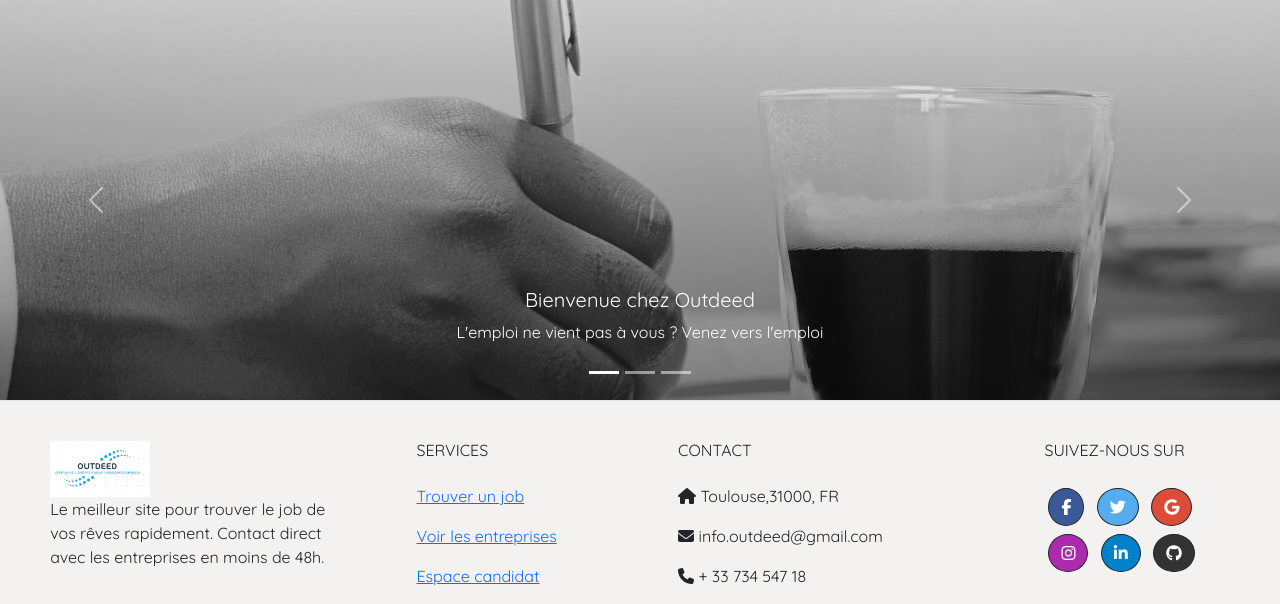
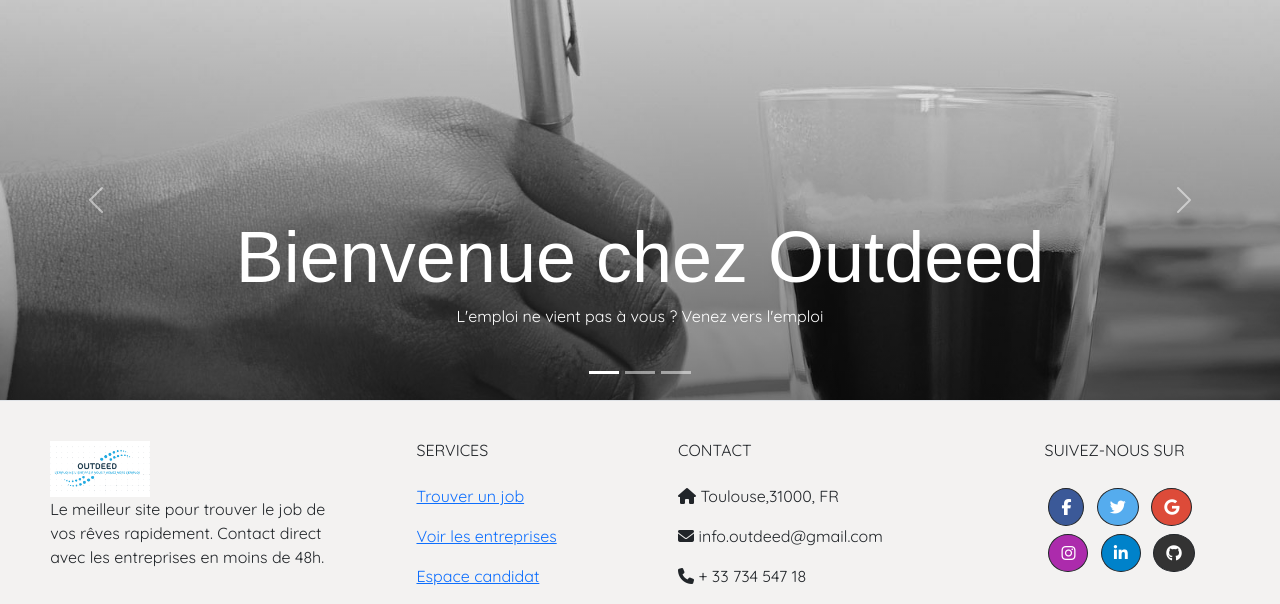
Before and after one commit to MKassabeh/Outdeed, a Symfony app: template templates/default/home.html.twig in a window 1280 px wide. Shown: the part 83-687 px from the top of the page. Run offline with Twig, Linux system fonts and the light colour scheme; the template is opened without the code that fills it, so the values that code supplies are empty; some libraries are stand-ins or nearby versions; some web fonts are replaced.

Commit message:
carousel updated

```diff
--- a/templates/default/home.html.twig
+++ b/templates/default/home.html.twig
@@ -6,29 +6,34 @@
 
 <div id="carouselHero" class="carousel slide" data-bs-ride="carousel">
     <div class="carousel-indicators">
-        <button type="button" data-bs-target="#carouselHero" data-bs-slide-to="0" class="active" aria-current="true" aria-label="Slide 1"></button>
+        <button type="button" data-bs-target="#carouselHero" data-bs-slide-to="0" class="active" aria-current="true"
+            aria-label="Slide 1"></button>
         <button type="button" data-bs-target="#carouselHero" data-bs-slide-to="1" aria-label="Slide 2"></button>
         <button type="button" data-bs-target="#carouselHero" data-bs-slide-to="2" aria-label="Slide 3"></button>
     </div>
     <div class="carousel-inner">
+
         <div class="carousel-item active">
             <img src="{{ asset('img/home/desk.jpg') }}" class="d-block w-100" alt="...">
-        <div class="carousel-caption d-none d-md-block">
-            <h5>Bienvenue chez Outdeed</h5>
+            <div class="mb-3 carousel-caption d-none d-md-block">
+                <h1 class="mb-1" id="titre_home">Bienvenue chez Outdeed</h1>
                 <p>L'emploi ne vient pas à vous ? Venez vers l'emploi</p>
             </div>
         </div>
+
         <div class="carousel-item">
             <img src="{{ asset('img/home/ecran.jpg') }}" class="d-block w-100" alt="...">
-        <div class="carousel-caption d-none d-md-block">
-
+            <div class="mb-3 carousel-caption d-none d-md-block">
+                <h1 class="mb-1" id="titre_home">Trouvez l'emploi de vos rêves</h1>
+                <button class="btn btn-outline-light" href=" {{ path('job_list') }} ">Voir les offres d'emplois <i class="fas fa-arrow-right"></i> </button>
             </div>
         </div>
+
         <div class="carousel-item">
             <img src="{{ asset('img/home/main.jpg') }}" class="d-block w-100" alt="...">
-        <div class="carousel-caption d-none d-md-block">
-            <h5>Bienvenue chez Outdeed</h5>
-            <p>L'emploi ne vient pas à vous ? Venez vers l'emploi</p>
+            <div class="mb-3 carousel-caption d-none d-md-block">
+                <h1 class="mb-1" id="titre_home">Dans l'entreprise de vos rêves</h1>
+                <button class="btn btn-outline-light" href=" {{ path('job_list') }} ">Voir les entreprises <i class="fas fa-arrow-right"></i> </button>
             </div>
         </div>
     </div>
@@ -51,7 +56,9 @@
             <div class="card-body">
                 <div class="row d-flex justify-content-around">
                     <div class="col-4 profile-img">
-                            <a href="{{ path('job_list') }}"><img class="img-fluid" src="{{ asset('img/category/' ~ logoCategories[job.category]) }}" alt="{{ job.category }}"></a>
+                        <a href="{{ path('job_list') }}"><img class="img-fluid"
+                                src="{{ asset('img/category/' ~ logoCategories[job.category]) }}"
+                                alt="{{ job.category }}"></a>
                     </div>
                     <div class="col-8 profile-content">
                         <p>{{job.title}}</p>
@@ -67,7 +74,8 @@
                         <p>Publiée le : {{ job.publishedAt|date('d-m-Y') }}</p>
                     </div>
                     <div class="col-4">
-                            <a href="{{ path('job_view', {id: job.id}) }}" class="btn btn-outline-primary btn-card">Voir plus ...</a>
+                        <a href="{{ path('job_view', {id: job.id}) }}" class="btn btn-outline-primary btn-card">Voir
+                            plus ...</a>
                     </div>
                 </div>
             </div>
```
Lines whose indentation alone changed are shown as unchanged.
